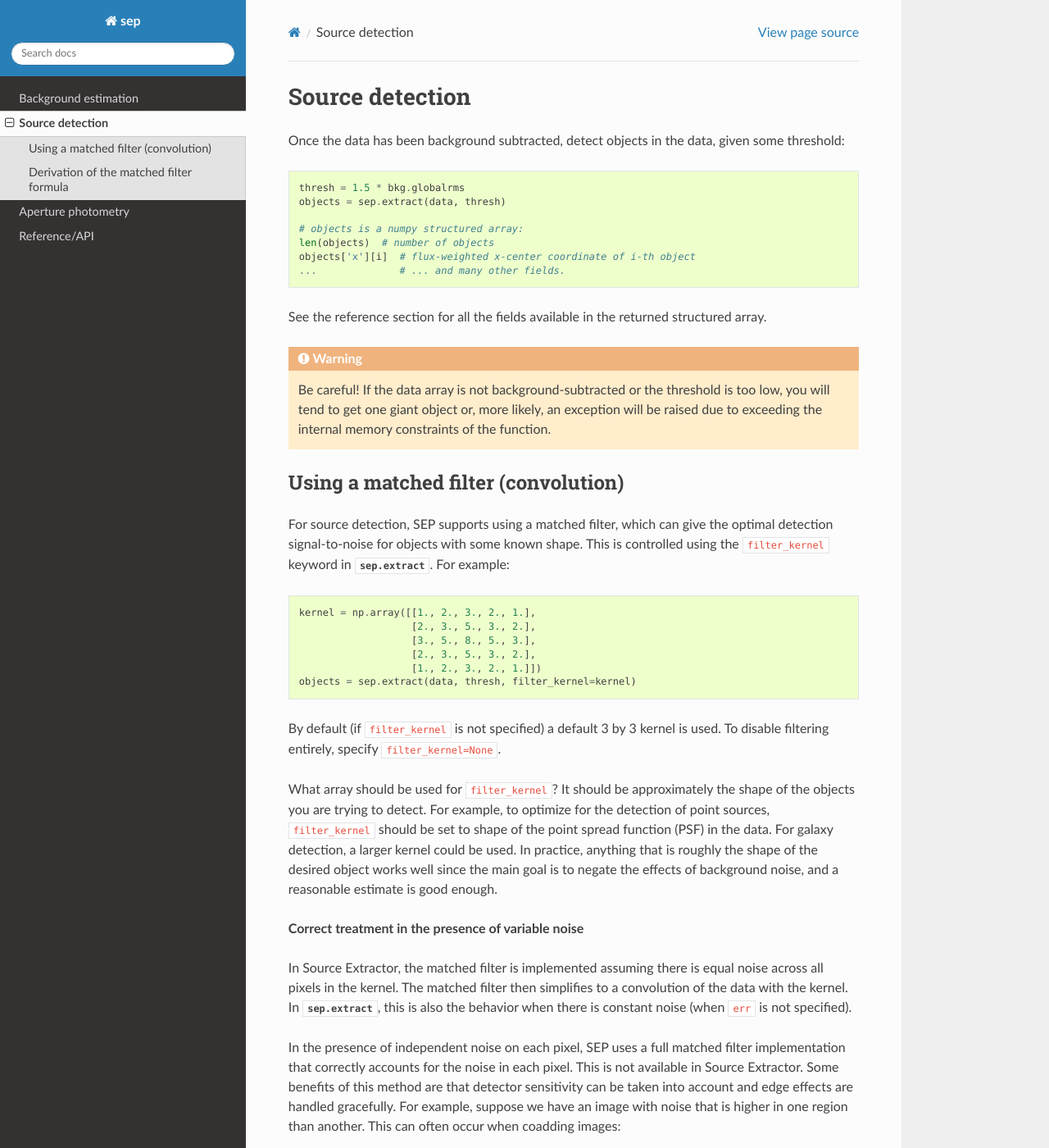
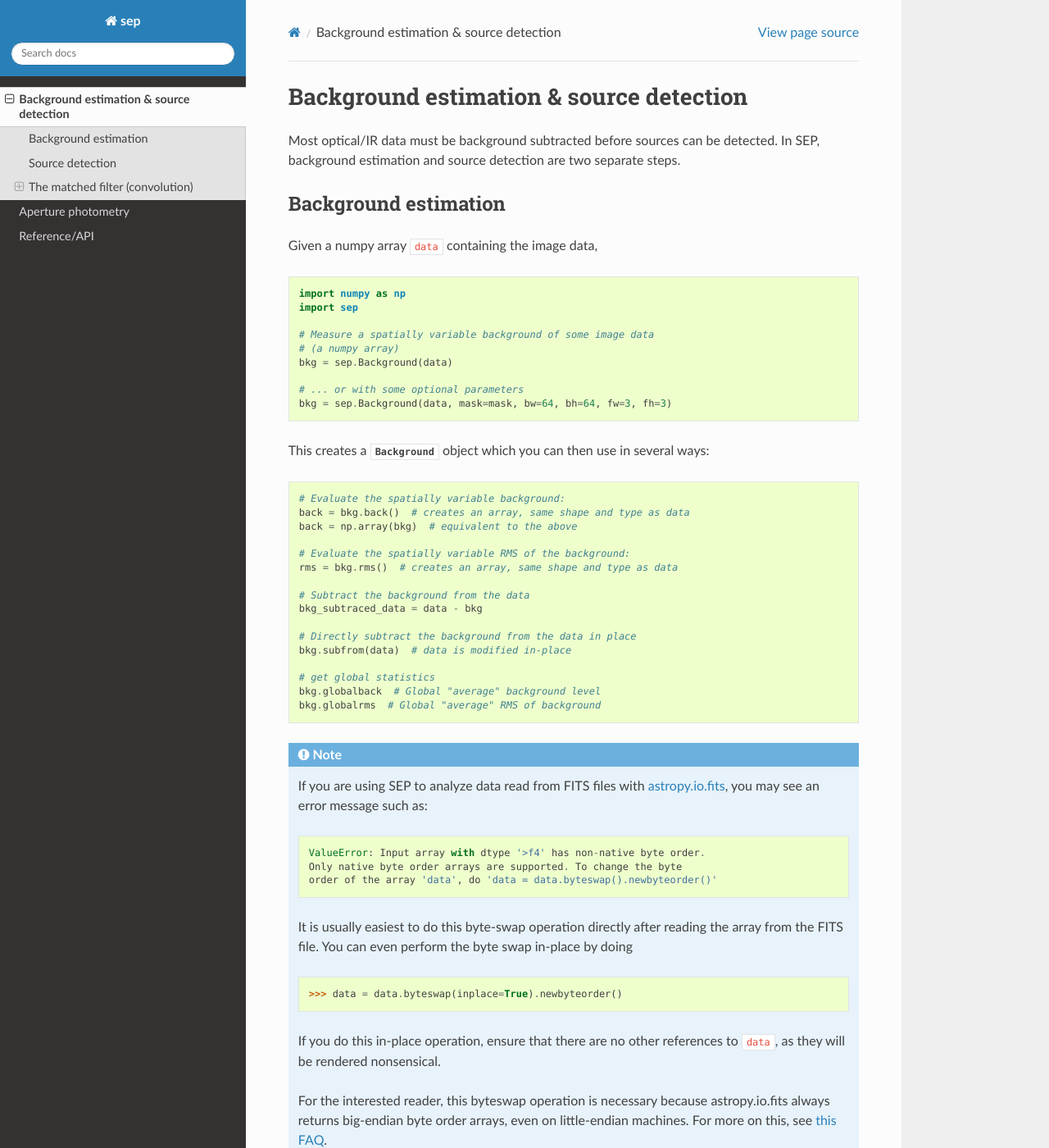
Before and after one commit to kbarbary/sep, a Sphinx documentation site: the page built from docs/detection.rst, in a window 1280 px wide and 1400 px high. Shown: the whole window at 82% size. Built offline with Sphinx 7.4.7 and the Read the Docs theme 2.0.0, drawn with Linux system fonts in a browser that asks for light colours; the version number could not be read and is left out; some of the changed text lies outside the part shown.

Commit message:
documentation reorganization

```diff
--- a/docs/detection.rst
+++ b/docs/detection.rst
@@ -1,3 +1,71 @@
+========================================
+Background estimation & source detection
+========================================
+
+Most optical/IR data must be background subtracted before sources can be detected. In SEP, background estimation and source detection are two separate steps.
+
+Background estimation
+=====================
+
+Given a numpy array ``data`` containing the image data,
+
+::
+
+   import numpy as np
+   import sep
+
+   # Measure a spatially variable background of some image data
+   # (a numpy array)
+   bkg = sep.Background(data)
+
+   # ... or with some optional parameters
+   bkg = sep.Background(data, mask=mask, bw=64, bh=64, fw=3, fh=3)
+
+This creates a `~sep.Background` object which you can then use in
+several ways::
+
+   # Evaluate the spatially variable background:
+   back = bkg.back()  # creates an array, same shape and type as data
+   back = np.array(bkg)  # equivalent to the above
+
+   # Evaluate the spatially variable RMS of the background:
+   rms = bkg.rms()  # creates an array, same shape and type as data
+
+   # Subtract the background from the data
+   bkg_subtraced_data = data - bkg
+
+   # Directly subtract the background from the data in place
+   bkg.subfrom(data)  # data is modified in-place
+
+   # get global statistics
+   bkg.globalback  # Global "average" background level
+   bkg.globalrms  # Global "average" RMS of background
+
+.. note::
+
+   If you are using SEP to analyze data read from FITS files with
+   `astropy.io.fits <http://astropy.readthedocs.org/en/stable/io/fits/>`_,
+   you may see an error message such as::
+
+        ValueError: Input array with dtype '>f4' has non-native byte order.
+        Only native byte order arrays are supported. To change the byte
+        order of the array 'data', do 'data = data.byteswap().newbyteorder()'
+
+   It is usually easiest to do this byte-swap operation directly after
+   reading the array from the FITS file. You can even perform the byte
+   swap in-place by doing ::
+
+       >>> data = data.byteswap(inplace=True).newbyteorder()
+
+   If you do this in-place operation, ensure that there are no other
+   references to ``data``, as they will be rendered nonsensical.
+
+   For the interested reader, this byteswap operation is necessary because
+   astropy.io.fits always returns big-endian byte order arrays, even on
+   little-endian machines. For more on this, see
+   `this FAQ <https://github.com/kbarbary/sep#faq>`_.
+
+
 Source detection
 ================
 
@@ -17,13 +85,14 @@ structured array.
 
 .. warning::
 
-   Be careful! If the data array is not background-subtracted or the
-   threshold is too low, you will tend to get one giant object or,
-   more likely, an exception will be raised due to exceeding the
-   internal memory constraints of the function.
+   If the data array is not background-subtracted or the threshold is
+   too low, you will tend to get one giant object or, more likely, an
+   exception will be raised due to exceeding the internal memory
+   constraints of the function.
 
-Using a matched filter (convolution)
-------------------------------------
+
+The matched filter (convolution)
+================================
 
 For source detection, SEP supports using a matched filter, which can
 give the optimal detection signal-to-noise for objects with some known
@@ -37,7 +106,7 @@ shape. This is controlled using the ``filter_kernel`` keyword in
                        [1., 2., 3., 2., 1.]])
     objects = sep.extract(data, thresh, filter_kernel=kernel)
 
-By default (if ``filter_kernel`` is not specified) a default 3 by 3 kernel
+If ``filter_kernel`` is not specified, a default 3-by-3 kernel
 is used. To disable filtering entirely, specify ``filter_kernel=None``.
 
 What array should be used for ``filter_kernel``? It should be
@@ -49,8 +118,8 @@ used. In practice, anything that is roughly the shape of the desired
 object works well since the main goal is to negate the effects of
 background noise, and a reasonable estimate is good enough.
 
-
-**Correct treatment in the presence of variable noise**
+Correct treatment in the presence of variable noise
+---------------------------------------------------
 
 In Source Extractor, the matched filter is implemented assuming there
 is equal noise across all pixels in the kernel. The matched filter
```
Also changed, not shown: docs/background.rst (deleted, +0 -36 lines), docs/index.rst (+4 -5 lines), docs/reference.rst (+10 -33 lines), 1 other file.
